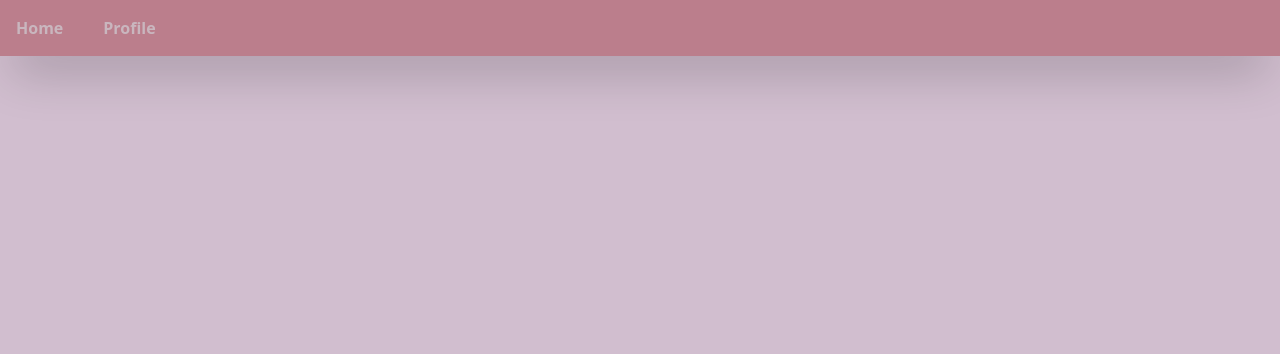
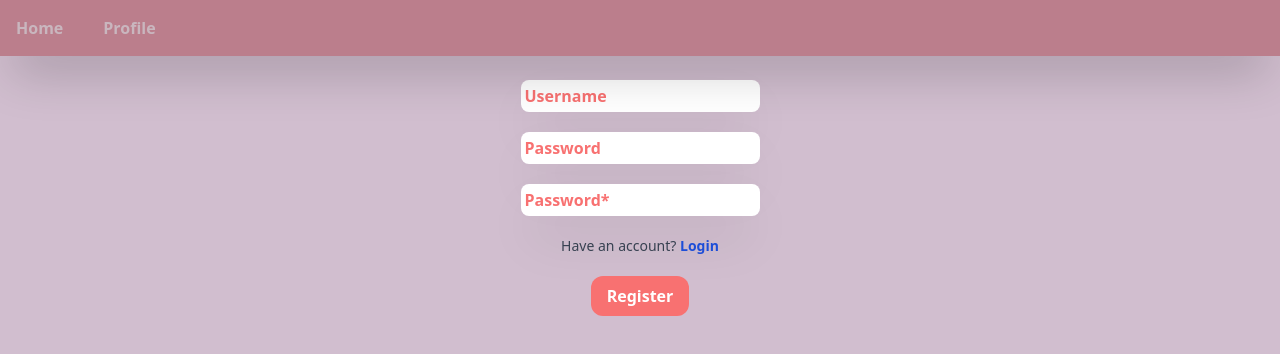
Before and after one commit to yucemetin/questapp-frontend, a React (Create React App) app: page /register in a window 1280 px wide. Before the commit this address had no page. Shown: the top 354 px of the page. Built offline with nearby package versions, Linux system fonts and the light colour scheme.

Commit message:
login and register forms created

```diff
--- a/src/App.js
+++ b/src/App.js
@@ -2,6 +2,8 @@ import User from "./components/User/User";
 import Home from "./components/Home/Home";
 import { BrowserRouter, Routes, Route } from "react-router-dom"
 import Navbar from "./components/Navbar/Navbar";
+import Login from "./components/Auth/Login";
+import Register from "./components/Auth/Register";
 
 function App() {
   return (
@@ -11,6 +13,8 @@ function App() {
       <Routes>
         <Route exact path='/' element={<Home />} />
         <Route exact path='/users/:userId' element={<User />} />
+        <Route exact path='/login' element={<Login />} />
+        <Route exact path='/register' element={<Register />} />
       </Routes>
     </BrowserRouter>
   );
--- /dev/null
+++ b/src/components/Auth/Login.jsx
@@ -0,0 +1,35 @@
+import React, { useState } from 'react'
+import { Link, useNavigate } from "react-router-dom"
+import axios from 'axios'
+
+export default function Login() {
+    const [username, setUsername] = useState("")
+    const [password, setPassword] = useState("")
+    const navigate = useNavigate();
+
+    const handleLogin = () => {
+        axios.post('http://localhost:8080/auth/login', {
+                userName: username,
+                password: password
+            })
+                .then(function (response) {
+                    navigate("/");
+                })
+                .catch(function (error) {
+                    console.log(error);
+                });
+    }
+
+    return (
+        <div className='px-40 py-20 w-full h-full flex flex-col gap-y-5 items-center'>
+            <div className='flex justify-between gap-x-4'>
+                <input value={username} onChange={(e) => setUsername(e.target.value)} className='outline-0 rounded-lg p-1 placeholder:text-red-400 placeholder:font-bold shadow-2xl' placeholder='Username' type="text" />
+            </div>
+            <div className='flex justify-between gap-x-4'>
+                <input value={password} onChange={(e) => setPassword(e.target.value)} className='outline-0 rounded-lg p-1 placeholder:text-red-400 placeholder:font-bold shadow-2xl' placeholder='Password' type="password" />
+            </div>
+            <p className='text-sm text-gray-700'>Don't have an account?  <Link className={"text-blue-700 font-bold"} to="/register">Register</Link></p>
+            <button onClick={handleLogin} className='px-4 py-2 font-bold bg-red-400 text-white rounded-xl hover:bg-red-500'>Login</button>
+        </div>
+    )
+}
--- /dev/null
+++ b/src/components/Auth/Register.jsx
@@ -0,0 +1,55 @@
+import axios from 'axios'
+import React, { useState } from 'react'
+import { Link } from "react-router-dom"
+import Snackbar from '@mui/material/Snackbar';
+import MuiAlert from '@mui/material/Alert';
+
+export default function Register() {
+    const [username, setUsername] = useState("")
+    const [password, setPassword] = useState("")
+    const [passwordAgain, setPasswordAgain] = useState("")
+    const [openAlert, setOpenAlert] = useState(false);
+
+    const handleRegister = () => {
+        if (password === passwordAgain) {
+            axios.post('http://localhost:8080/auth/register', {
+                userName: username,
+                password: password
+            })
+                .then(function (response) {
+                    setOpenAlert(true)
+                    setUsername("")
+                    setPassword("")
+                    setPasswordAgain("")
+                })
+                .catch(function (error) {
+                    console.log(error);
+                });
+        }
+    }
+
+    const handleAlert = () => {
+        setOpenAlert(false);
+    };
+
+    return (
+        <div className='px-40 py-20 w-full h-full flex flex-col gap-y-5 items-center'>
+            <Snackbar anchorOrigin={{ vertical: "bottom", horizontal: "right" }} open={openAlert} autoHideDuration={2000} onClose={handleAlert}>
+                <MuiAlert onClose={handleAlert} elevation={6} variant="filled" severity="success" sx={{ width: '100%' }}>
+                    Register successfuly!
+                </MuiAlert>
+            </Snackbar>
+            <div className='flex justify-between gap-x-4'>
+                <input value={username} onChange={(e) => setUsername(e.target.value)} className='outline-0 rounded-lg p-1 placeholder:text-red-400 placeholder:font-bold shadow-2xl' placeholder='Username' type="text" />
+            </div>
+            <div className='flex justify-between gap-x-4'>
+                <input value={password} onChange={(e) => setPassword(e.target.value)} className='outline-0 rounded-lg p-1 placeholder:text-red-400 placeholder:font-bold shadow-2xl' placeholder='Password' type="password" />
+            </div>
+            <div className='flex justify-between gap-x-4'>
+                <input value={passwordAgain} onChange={(e) => setPasswordAgain(e.target.value)} className='outline-0 rounded-lg p-1 placeholder:text-red-400 placeholder:font-bold shadow-2xl' placeholder='Password*' type="password" />
+            </div>
+            <p className='text-sm text-gray-700'>Have an account?  <Link className={"text-blue-700 font-bold"} to="/login">Login</Link></p>
+            <button onClick={handleRegister} className='px-4 py-2 font-bold bg-red-400 text-white rounded-xl hover:bg-red-500'>Register</button>
+        </div>
+    )
+}
```
